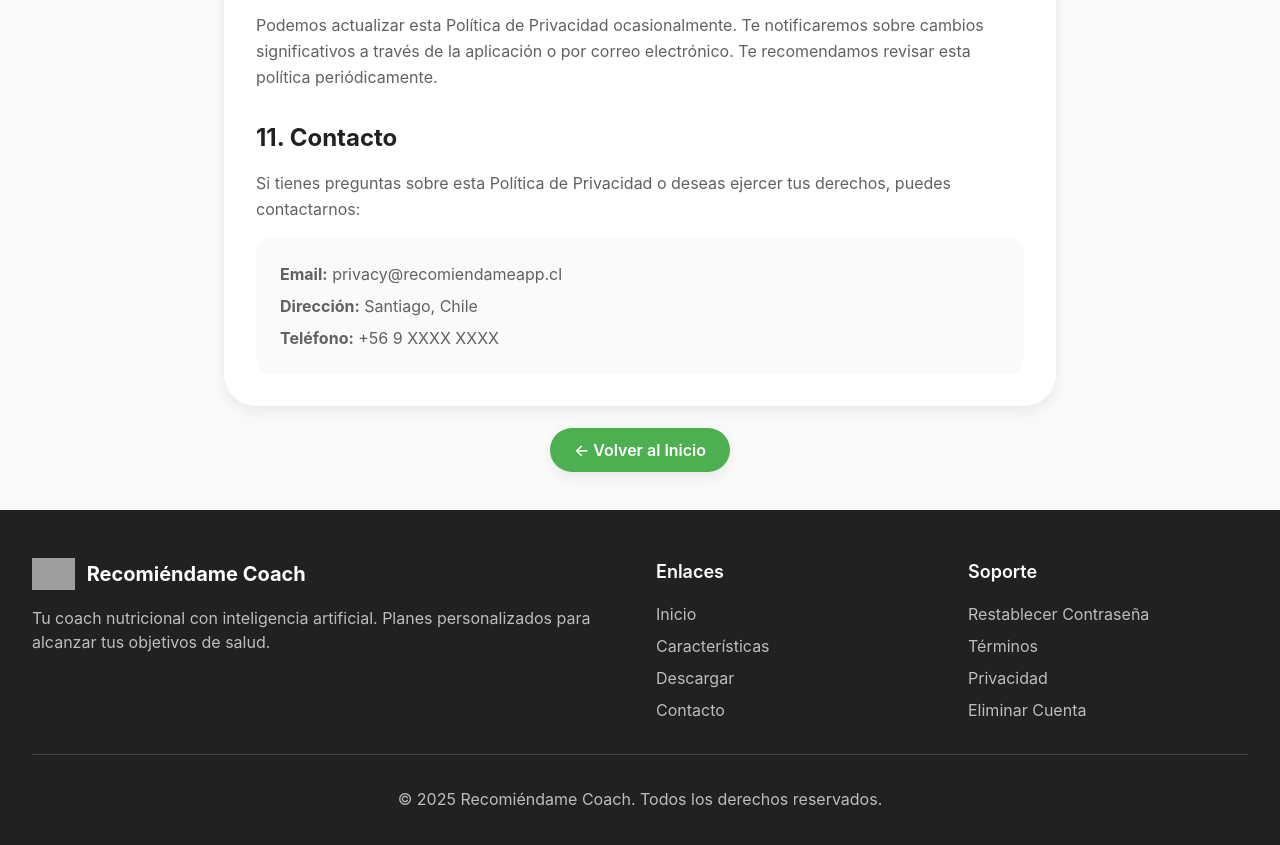
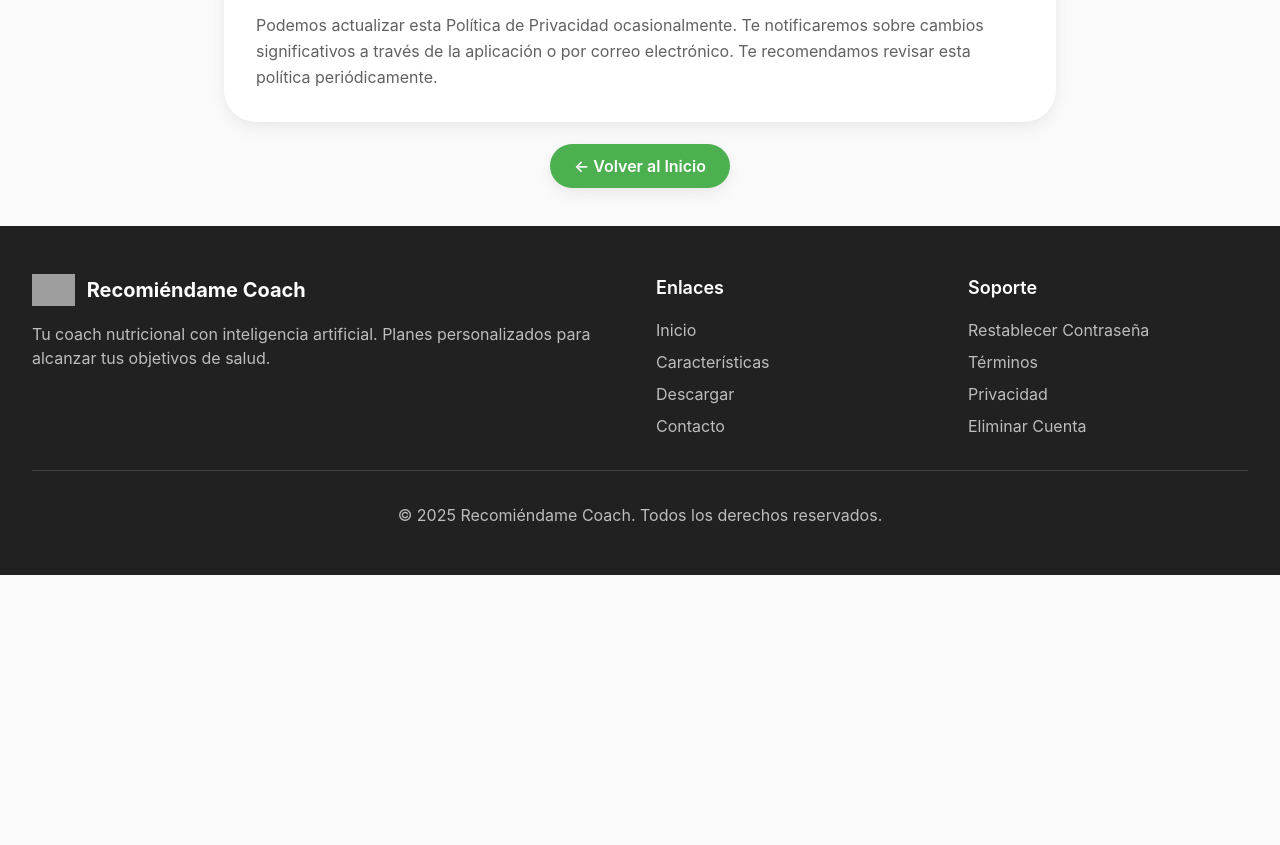
Before and after one commit to koki198977/recomiendame-pelis, a Nuxt app: page /privacy in a window 1280 px wide. Shown: the part 2860-3705 px from the top of the page. After the commit the page ends 3435 px from the top, so only its background shows below. Built offline with nearby package versions, Linux system fonts and the light colour scheme; grey boxes are pictures that could not be loaded.

Commit message:
add privacy2

```diff
--- a/pages/privacy.vue
+++ b/pages/privacy.vue
@@ -154,21 +154,6 @@
           </p>
         </section>
 
-        <!-- Contacto -->
-        <section>
-          <h2 class="text-2xl font-bold text-gray-900 mb-4">11. Contacto</h2>
-          <p class="text-gray-700 leading-relaxed mb-4">
-            Si tienes preguntas sobre esta Política de Privacidad o deseas ejercer tus derechos,
-            puedes contactarnos:
-          </p>
-          <div class="bg-gray-50 rounded-xl p-6">
-            <ul class="space-y-2 text-gray-700">
-              <li><strong>Email:</strong> privacy@recomiendameapp.cl</li>
-              <li><strong>Dirección:</strong> Santiago, Chile</li>
-              <li><strong>Teléfono:</strong> +56 9 XXXX XXXX</li>
-            </ul>
-          </div>
-        </section>
       </div>
 
       <!-- Back to home -->
```
